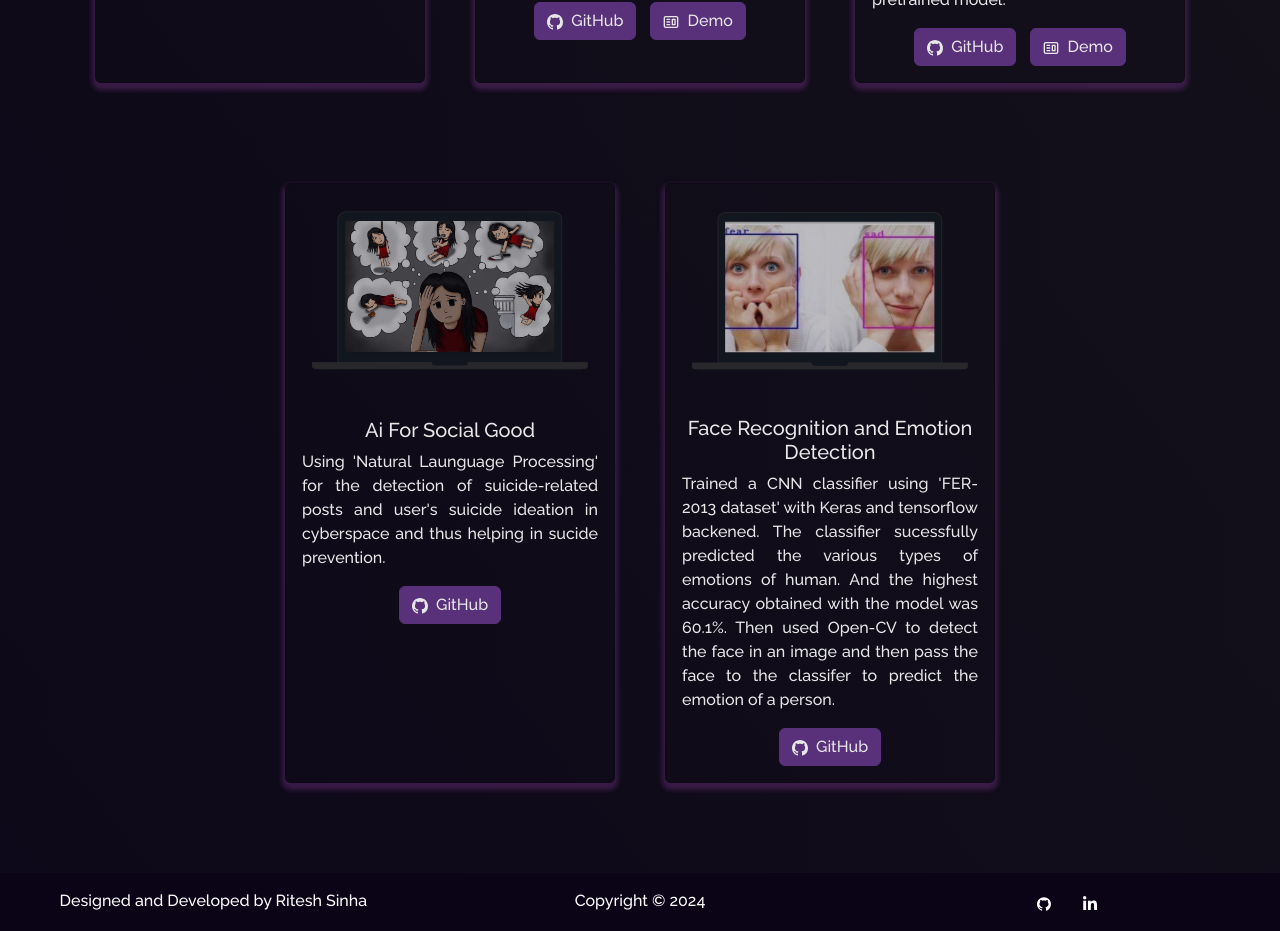
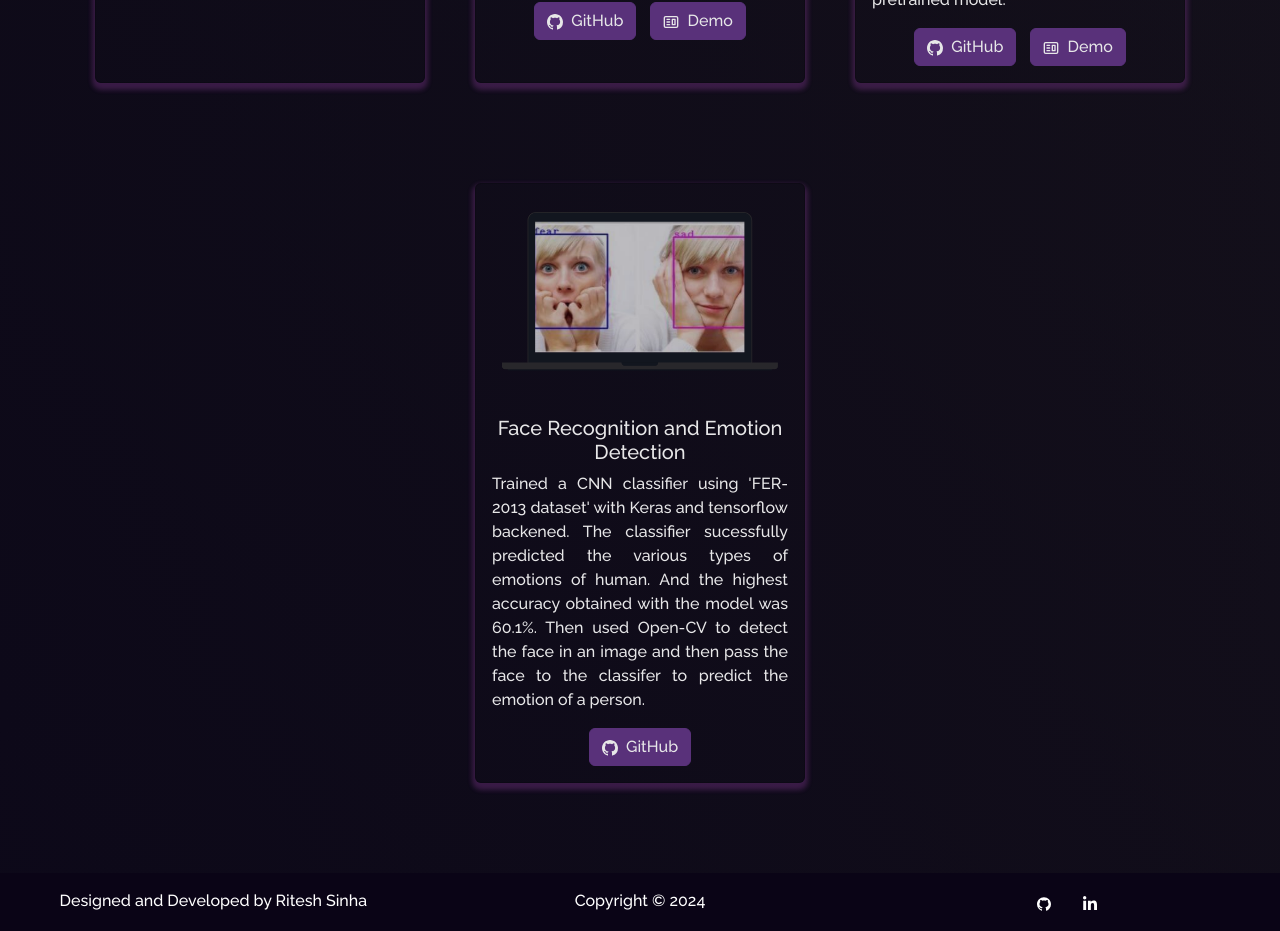
Before and after one commit to inductionotg/portfolio_ritesh_sinha, a React (Vite) app: page /project in a window 1280 px wide. Shown: the part 800-1731 px from the top of the page. Built offline with nearby package versions, Linux system fonts and the light colour scheme.

Commit message:
Deleted projects

```diff
--- a/src/components/Projects/Projects.jsx
+++ b/src/components/Projects/Projects.jsx
@@ -56,16 +56,7 @@ function Projects() {
             />
           </Col>
 
-          <Col md={4} className="project-card">
-            <ProjectCard
-              imgPath={suicide}
-              isBlog={false}
-              title="Ai For Social Good"
-              description="Using 'Natural Launguage Processing' for the detection of suicide-related posts and user's suicide ideation in cyberspace  and thus helping in sucide prevention."
-              ghLink="https://github.com/soumyajit4419/AI_For_Social_Good"
-              // demoLink="https://www.youtube.com/watch?v=dQw4w9WgXcQ&ab_channel=RickAstley" <--------Please include a demo link here
-            />
-          </Col>
+
 
           <Col md={4} className="project-card">
             <ProjectCard
```
